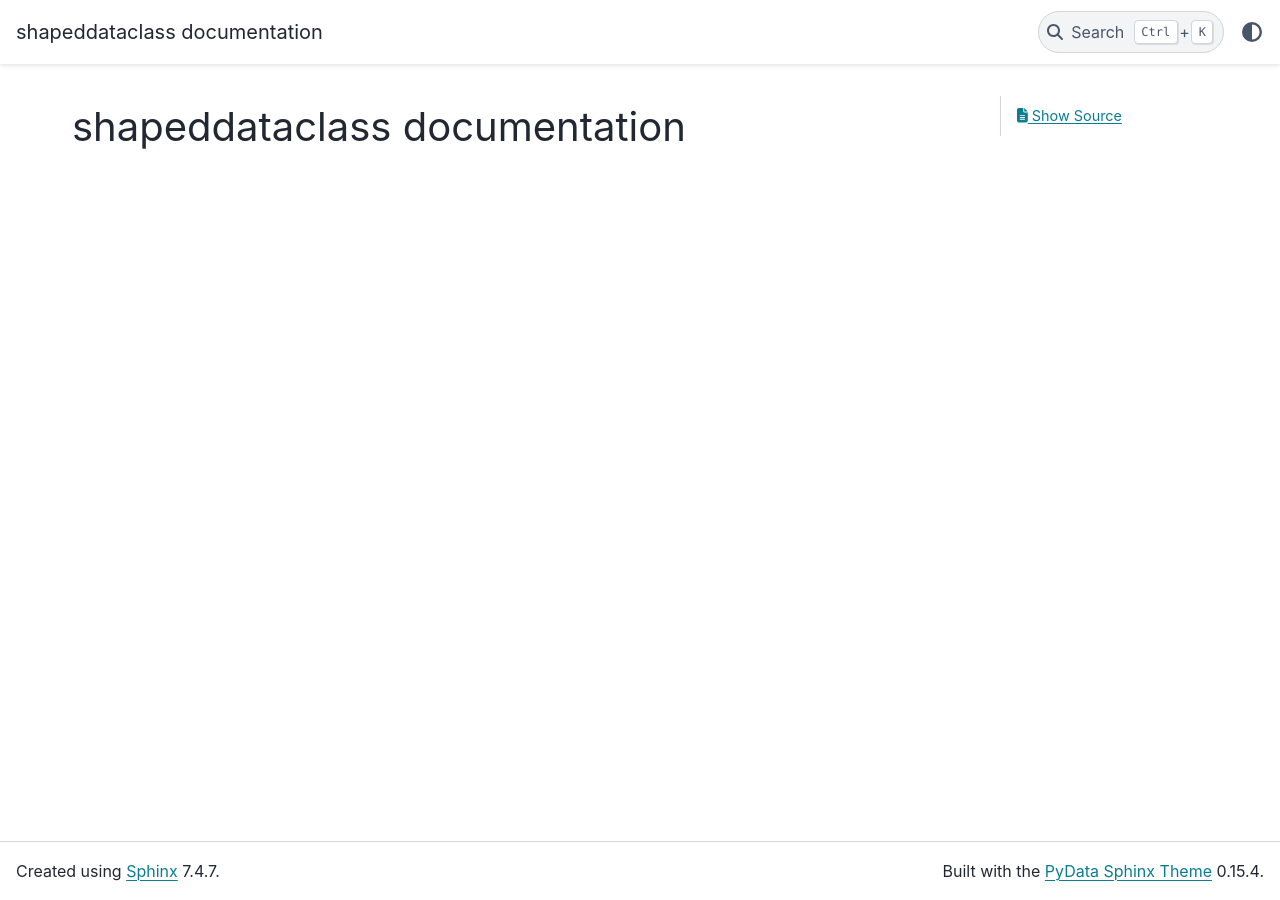
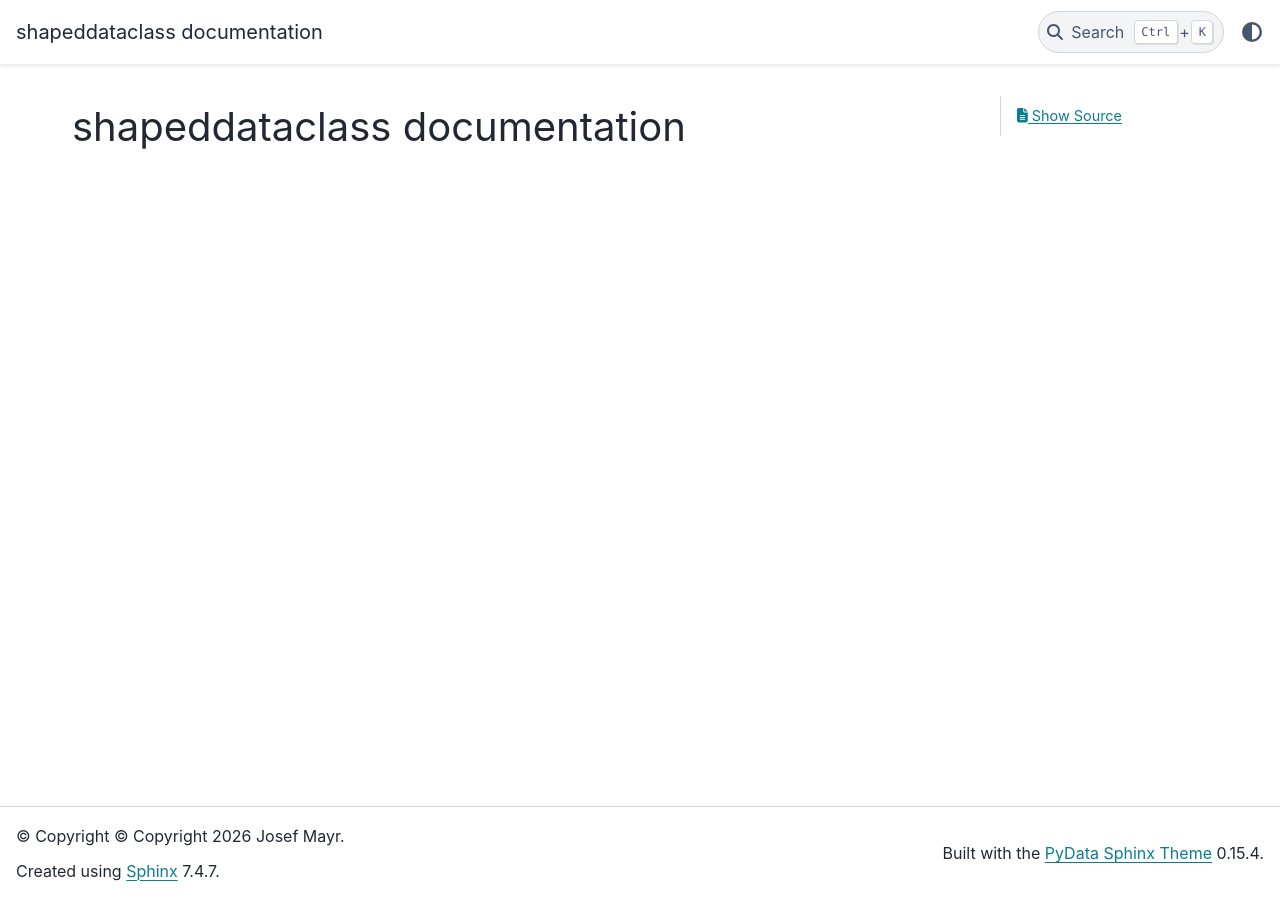
Before and after one commit to omicronZero/bufferdataclass, a Sphinx documentation site: the page built from docs/source/index.rst, in a window 1280 px wide. Built offline with Sphinx 7.4.7 and the PyData theme 0.15.4, drawn with Linux system fonts in a browser that asks for light colours; pages that are not in the unit, such as notebooks, are missing from menus; the version number could not be read and is left out.

Commit message:
Cleanup of template.

```diff
--- a/docs/source/conf.py
+++ b/docs/source/conf.py
@@ -38,7 +38,7 @@ def extract_info(*path: str, default: str = '') -> Any:
 
 
 # TODO: adjust copyright and optionally the other fields below. Use '\xa9' for the copyright sign
-copyright = ''
+copyright = '\xa9 Copyright 2026 Josef Mayr'
 
 project = extract_info('project', 'name')
 authors = extract_info('project', 'authors')
```
Also changed, not shown: 4 other files.
